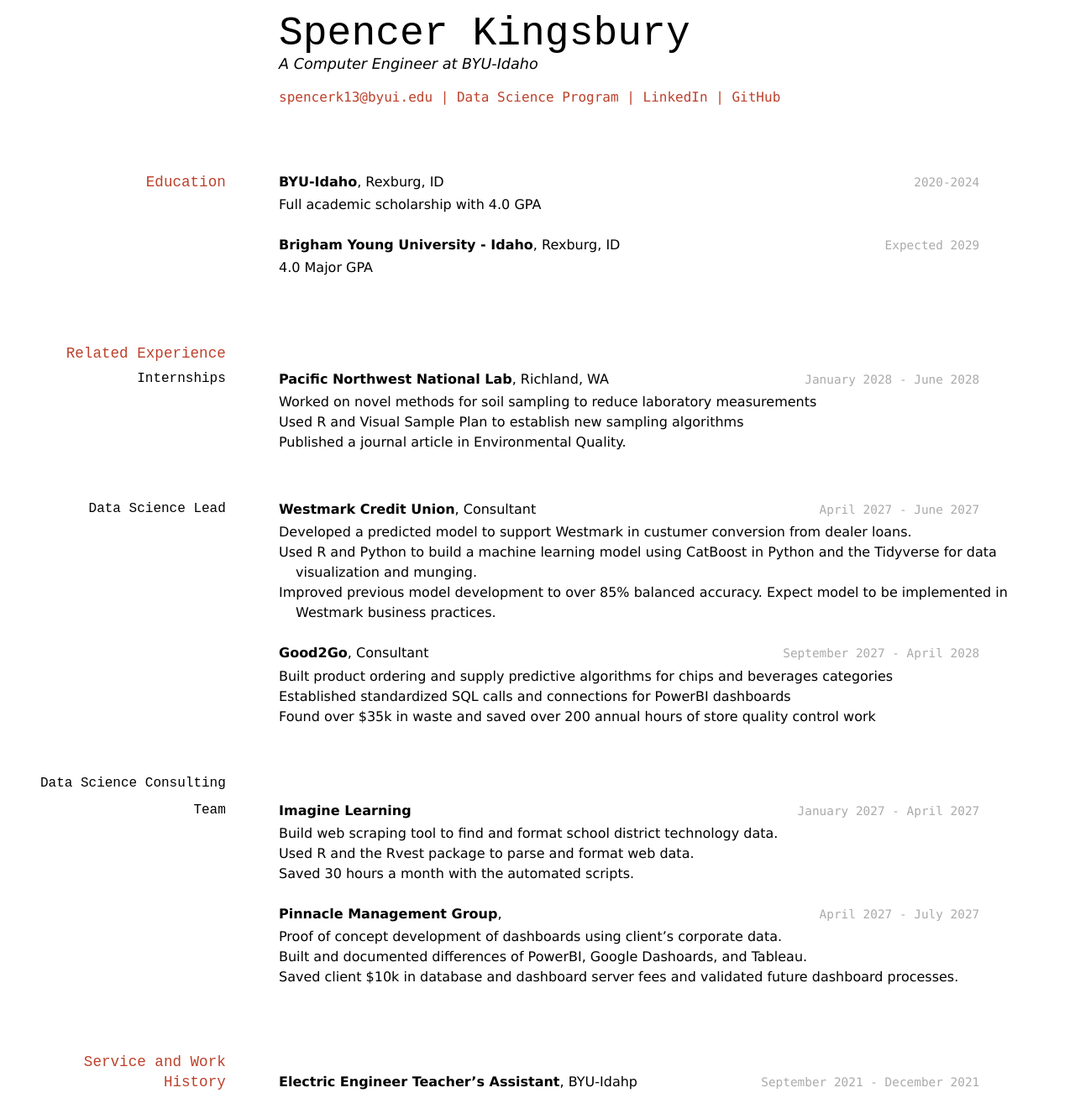
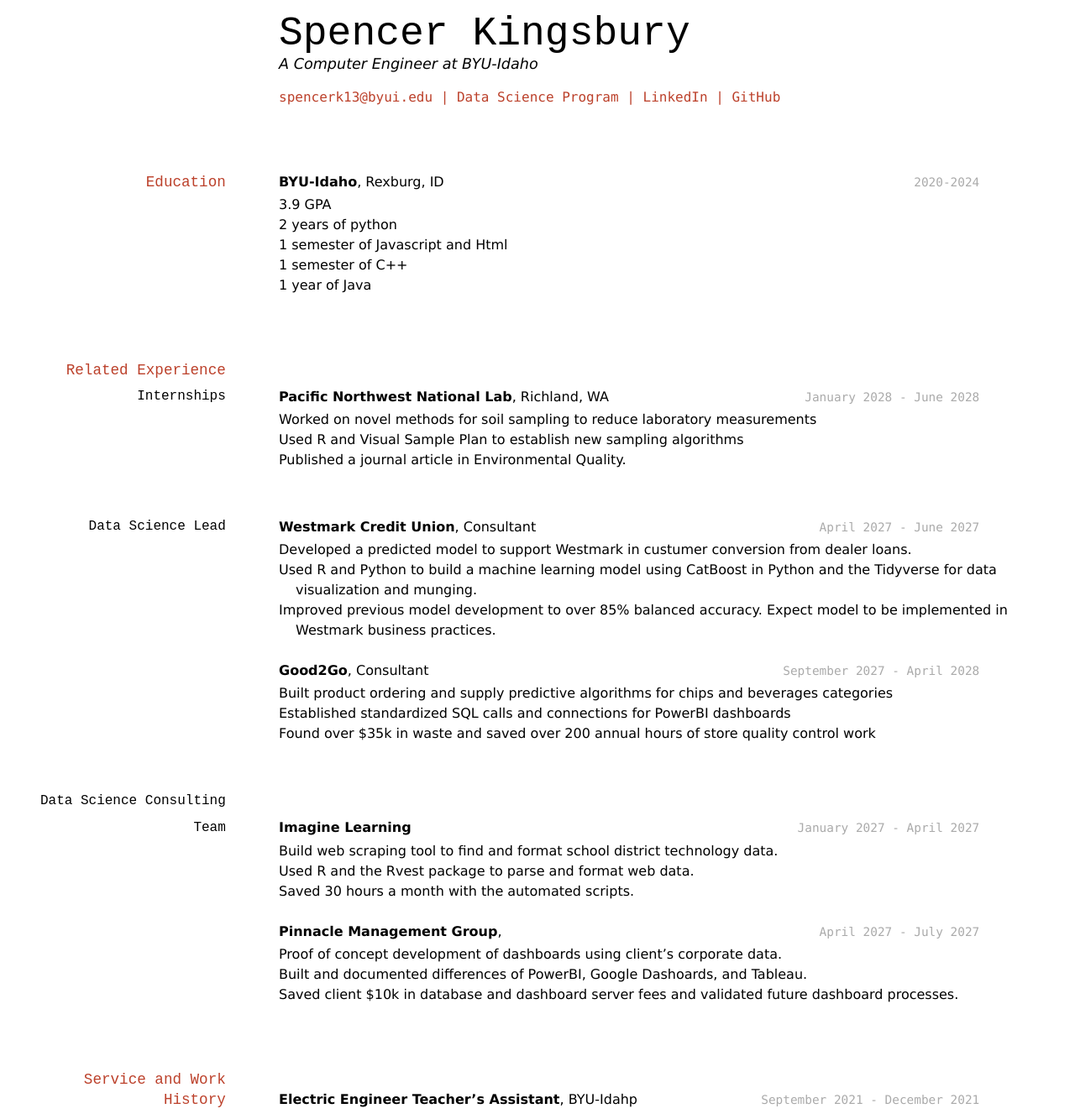
Before and after one commit to Spencerk13/kingsbury_resume, a Jekyll site: the page built from docs/index.md, in a window 1280 px wide. Shown: the whole page at 84% size. Built offline with Jekyll 4.4.1, drawn with Linux system fonts in a browser that asks for light colours; before the commit the page ends 1312 px from its top, so only the background shows below that.

Commit message:
updated school detail

```diff
--- a/docs/index.md
+++ b/docs/index.md
@@ -18,14 +18,11 @@ A Computer Engineer at BYU-Idaho
 
 `2020-2024`
 __BYU-Idaho__, Rexburg, ID
-
-- Full academic scholarship with 4.0 GPA
-
-`Expected 2029`
-__Brigham Young University - Idaho__, Rexburg, ID
-
-- 4.0 Major GPA
-
+- 3.9 GPA
+- 2 years of python
+- 1 semester of Javascript and Html
+- 1 semester of C++
+- 1 year of Java
 
 ## Related Experience
 
```
